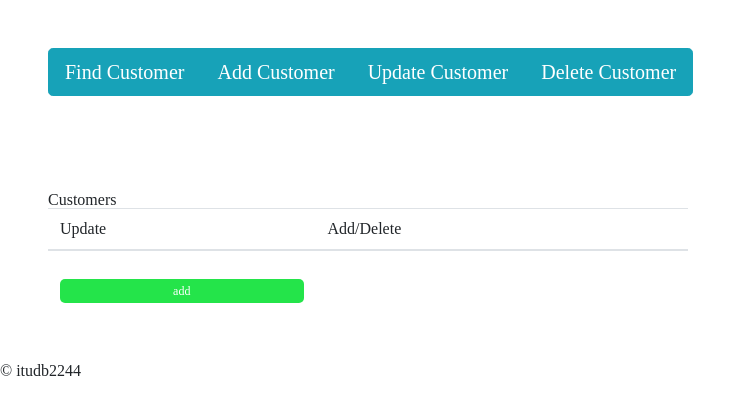
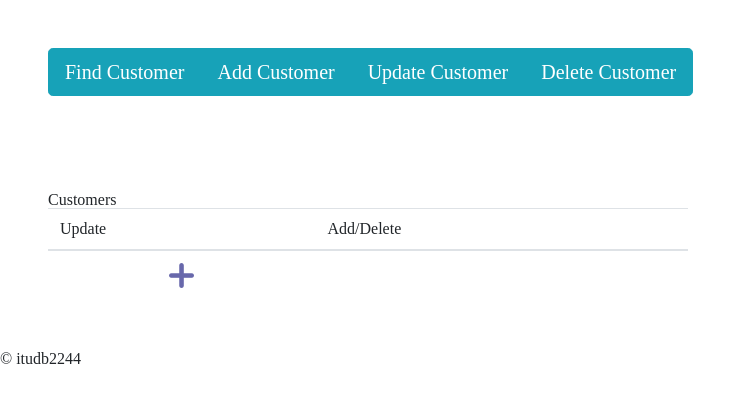
Before and after one commit to itudb2244/itudb2244, a Flask app: page /customers in a window 1280 px wide; the page is wider, and only the part inside the window is pictured. Shown: the part 64-479 px from the top of that part, without its empty margins (0-756 px from the left). Run offline with Flask 2, Linux system fonts and the light colour scheme; data that the repository does not hold is empty.

Commit message:
ui changes, buttons changed

```diff
--- a/static/styles/header.css
+++ b/static/styles/header.css
@@ -1,8 +1,4 @@
-.home-icon {
-    font-weight: bold;
-    font-size: 20px; }
-
-  .site-header {
+    .site-header {
     position: relative;
     background-color: #6868ab;
     width: 1670px;}
--- a/static/styles/main.css
+++ b/static/styles/main.css
@@ -247,3 +247,10 @@
         .del-btn:visited {
           color: white;
         }
+
+        .table-item-horizontal{
+          text-align: center;
+        }
+        .table-item-vertical{
+          vertical-align: middle;
+        }
--- a/templates/layout.html
+++ b/templates/layout.html
@@ -13,7 +13,7 @@
     <header class="site-header">
       <div class="wrapper site-header__wrapper">
         <div class="site-header__start">
-          <a href="{{ url_for('home_page') }}"><img src="/static/home.png" alt="home page" style="width:30px;height:30px;" class="home-icon"></a>
+          <a href="{{ url_for('home_page') }}"><img src="/static/home.png" alt="home page" style="width:30px;height:30px;"></a>
 
         </div>
         <div class="site-header__end">
--- a/templates/list_macro.html
+++ b/templates/list_macro.html
@@ -11,13 +11,11 @@
 
   </thead>
 
-  <tbody>
+  <tbody class="table-item-horizontal" style="vertical-align: middle;" >
     <tr>
       <form method="POST" action="{{url_for(title + '_add')}}">
-        <td>
-          <button class="del-btn" style="background-color:rgb(36, 228, 74); margin-top: 16px;">
-            <a style="color:white; text-decoration: none;" href="">add</a>
-          </button>
+        <td style="vertical-align: middle;">
+          <img src="/static/plus.png" alt="add" style="width:25px;height:25px;">
         </td>
         {% for keys in table_object[0].__dict__.keys() %}
 
@@ -35,12 +33,10 @@
     {% for iter in table_object %}
 
     <tr>
-      <td>
+      <td style="vertical-align: middle;">
         <a style="color:white; text-decoration: none;"
           href="{{url_for(title + '_delete', delete_id=iter.__dict__.values())}}">
-          <button class="del-btn">
-            delete
-          </button>
+          <img src="/static/trash-can.png" alt="delete" style="width:25px;height:25px;">
         </a>
       </td>
       {% if iter[context.selectedIDColumn] == context.selectedID %}
@@ -55,12 +51,10 @@
 
       {%else %}
 
-      <td>
+      <td  style="vertical-align: middle;">
         <a style="color:white; text-decoration: none;"
           href="{{url_for(title + '_update', update_id=iter.__dict__.values())}}">
-          <button class="update-btn">
-            update {{context.selectedID, iter[context.selectedIDColumn]}}
-          </button>
+          <img src="/static/edit.png" alt="update" style="width:25px;height:25px;">
         </a>
       </td>
       {% endif%}
@@ -81,7 +75,7 @@
       {%else %}
 
       {% for key in iter.__dict__.keys() %}
-      <td>{{ iter[key] }}</td>
+      <td style="vertical-align: middle;">{{ iter[key] }}</td>
       {% endfor %}
       {% endif %}
     </tr>
```
Also changed, not shown: static/edit.png (added), static/plus.png (added), static/trash-can.png (added).
